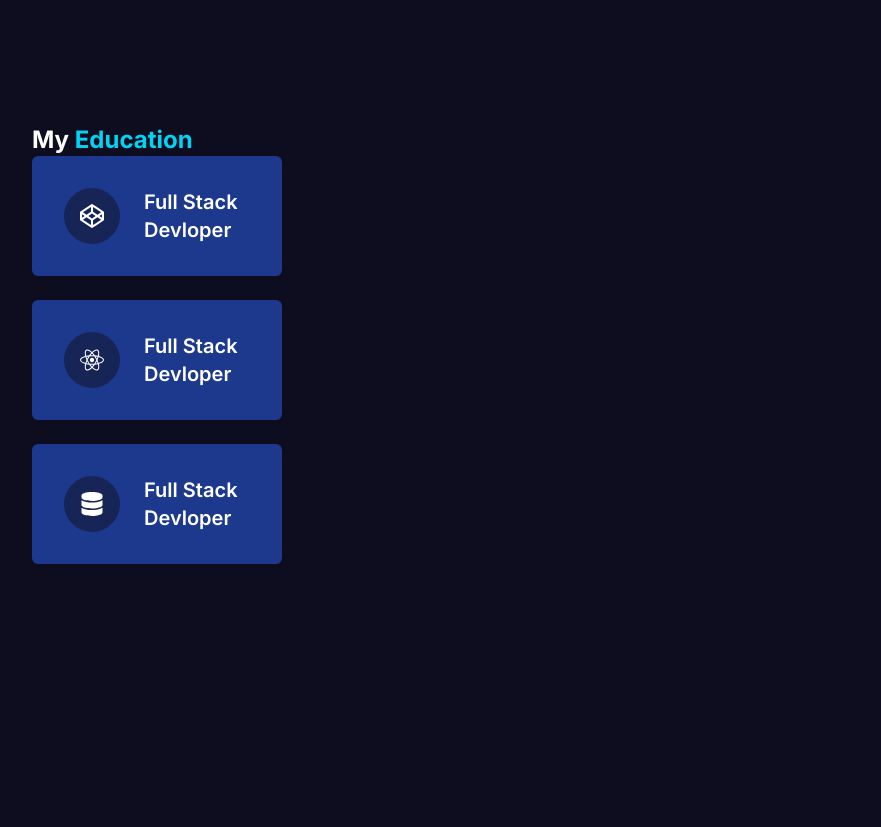
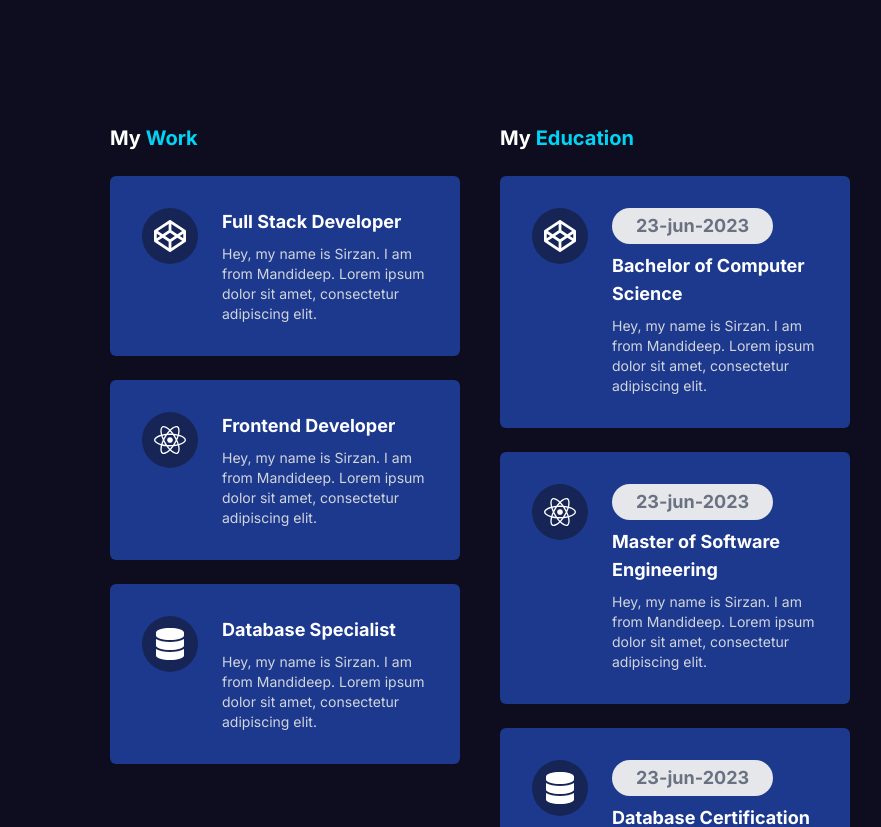
Before and after one commit to Ramchandra-Tharu/my-portfolio, a Next.js app: page / in a window 1280 px wide. Shown: the part 1320-2147 px from the top of the page, without its empty margins (160-1041 px from the left). Before the commit the page ends 2028 px from the top, so only its background shows below. Built offline with nearby package versions, Linux system fonts and the light colour scheme.

Commit message:
resume section done

```diff
--- a/components/Home/Resume/Resume.tsx
+++ b/components/Home/Resume/Resume.tsx
@@ -4,23 +4,32 @@ import { FaCodepen, FaDatabase, FaReact } from 'react-icons/fa';
 
 const ResumeSection = () => {
     return (
-        <div className='pt-20 pb-20'>
-            <div className="w-[90%] sm:w-[70%] mx-auto grid grid-flow-col auto-cols-[250px] gap-10 text-white overflow-x-auto py-10">
-                {/* work */}
-                 <div className='text-2xl font-bold text-white'>
-                    <h1> My  <span className='text-cyan-400'>Education</span></h1>
-                    <ResumeCard Icon={FaCodepen} role="Full Stack Devloper" />
-                    <ResumeCard Icon={FaReact} role="Full Stack Devloper" />
-                    <ResumeCard Icon={FaDatabase} role="Full Stack Devloper" />
+        <div className="pt-20 pb-20 ">
+<div className="w-full max-w-[1600px] mx-auto grid grid-flow-col auto-cols-[350px] gap-10 text-white overflow-x-auto py-10 justify-center">
 
-                </div>
-                {/* education*/}
+        {/* Work Section */}
+        <div className="flex flex-col text-white">
+          <h1 className="text-xl font-bold mb-6">
+            My <span className="text-cyan-400">Work</span>
+          </h1>
+          <ResumeCard Icon={FaCodepen} role="Full Stack Developer"/>
+          <ResumeCard Icon={FaReact} role="Frontend Developer"/>
+          <ResumeCard Icon={FaDatabase} role="Database Specialist"/>
+        </div>
 
-                <div>
-                </div>
-            </div>
+        {/* Education Section */}
+        <div className="flex flex-col text-white">
+          <h1 className="text-xl font-bold mb-6">
+            My <span className="text-cyan-400">Education</span>
+          </h1>
+          <ResumeCard Icon={FaCodepen} role="Bachelor of Computer Science" date = " 23-jun-2023" />
+          <ResumeCard Icon={FaReact} role="Master of Software Engineering" date = " 23-jun-2023" />
+          <ResumeCard Icon={FaDatabase} role="Database Certification" date = " 23-jun-2023" />
+        </div>
 
-        </div>
+      </div>
+    </div>
+
     )
 }
 
--- a/components/Home/Resume/ResumeCard.tsx
+++ b/components/Home/Resume/ResumeCard.tsx
@@ -1,32 +1,46 @@
 import { Icon } from 'next/dist/lib/metadata/types/metadata-types'
 import React from 'react'
 import { IconType } from 'react-icons';
+import { HiH1 } from 'react-icons/hi2';
 
 type Props = {
     Icon: IconType;
-    role:string;
+    role: string;
+    date?: string;
 
 
 }
 
-const ResumeCard = ({Icon, role}: Props) => {
+const ResumeCard = ({ Icon, role, date }: Props) => {
     return (
-    <div className='mb-6'>
-        <div className="flex items-start  space-x-6 bg-blue-900 transition-all duration-300 sm:p-8 rounded-md">
-        <div className='sm:h-14 sm:w-14 h-4 w-4 bg-blue-950 rounded-full flex items-center justify-center flex-col'>
-            <Icon className = " sm:w-8 sm:-8 h-6 w-6 text-white"/>
+        <div className="mb-6">
+            <div className="flex items-start w-full max-w-[600px] space-x-6 bg-blue-900 transition-all duration-300 sm:p-8 p-4 rounded-md">
 
+                {/* Icon */}
+                <div className="sm:h-14 sm:w-14 h-10 w-10 bg-blue-950 rounded-full flex items-center justify-center">
+                    <Icon className="sm:w-8 sm:h-8 h-6 w-6 text-white" />
                 </div>
-       <div className='flex-1'>
-        <h1 className='text-gray text-xl font-semibold'>
+
+                {/* Text */}
+                <div className="flex-1 min-w-0">
+                    {date && (
+                        <h1 className="mb-2 px-4 py-1 sm:px-6 sm:py-1 bg-gray-200 text-gray-500 text-sm sm:text-lg font-bold rounded-full inline-block w-fit">
+                            {date}
+                        </h1>
+                    )}
+                    <h1 className="text-white text-lg font-bold truncate sm:whitespace-normal">
                         {role}
                     </h1>
+                    <p className="text-gray-300 text-sm mt-2">
+                        Hey, my name is Sirzan. I am from Mandideep. Lorem ipsum dolor sit amet, consectetur adipiscing elit.
+                    </p>
                 </div>
 
 
+
+            </div>
         </div>
 
-    </div>
     )
 }
 
```
Lines whose indentation alone changed are shown as unchanged.
